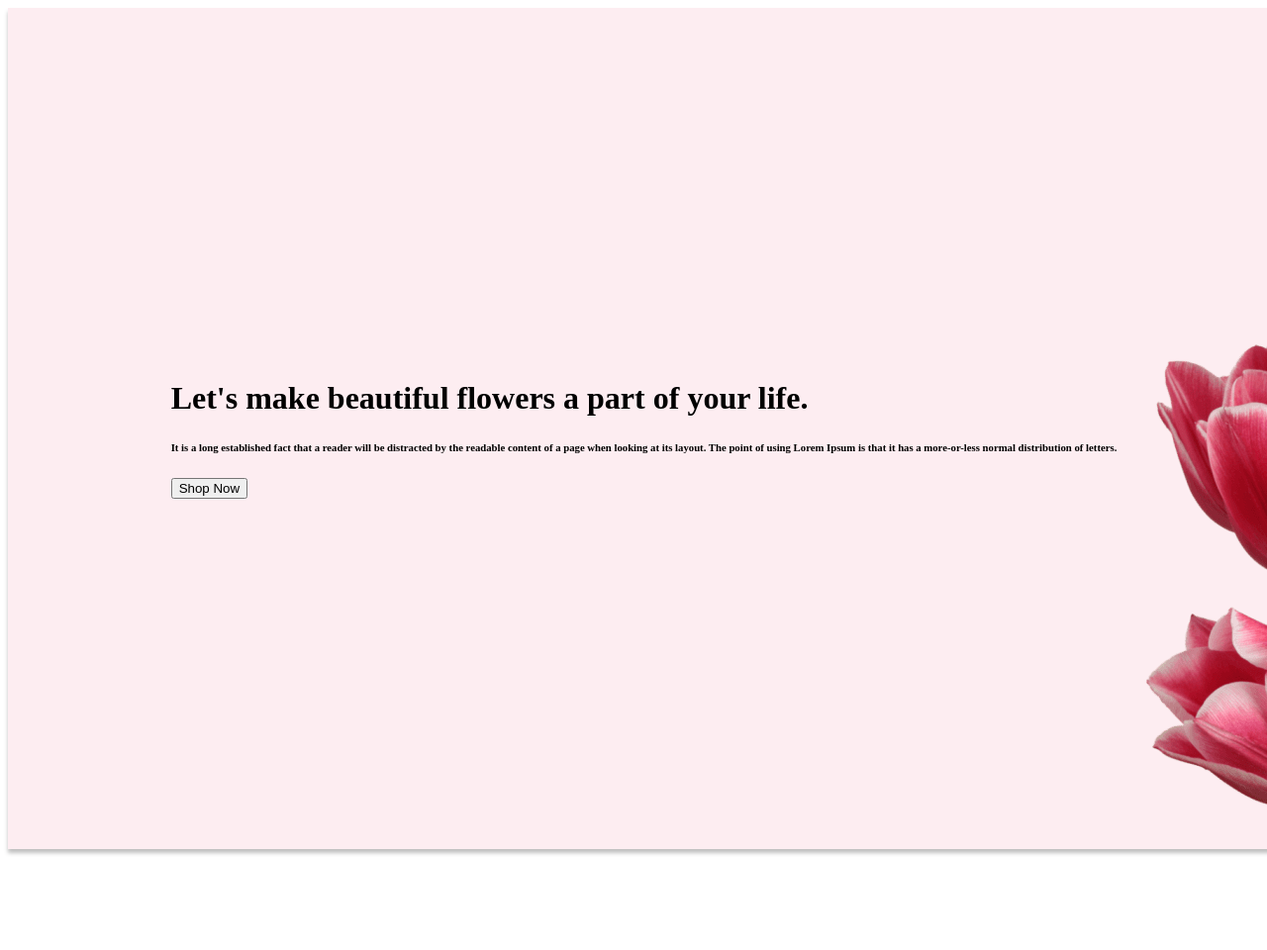
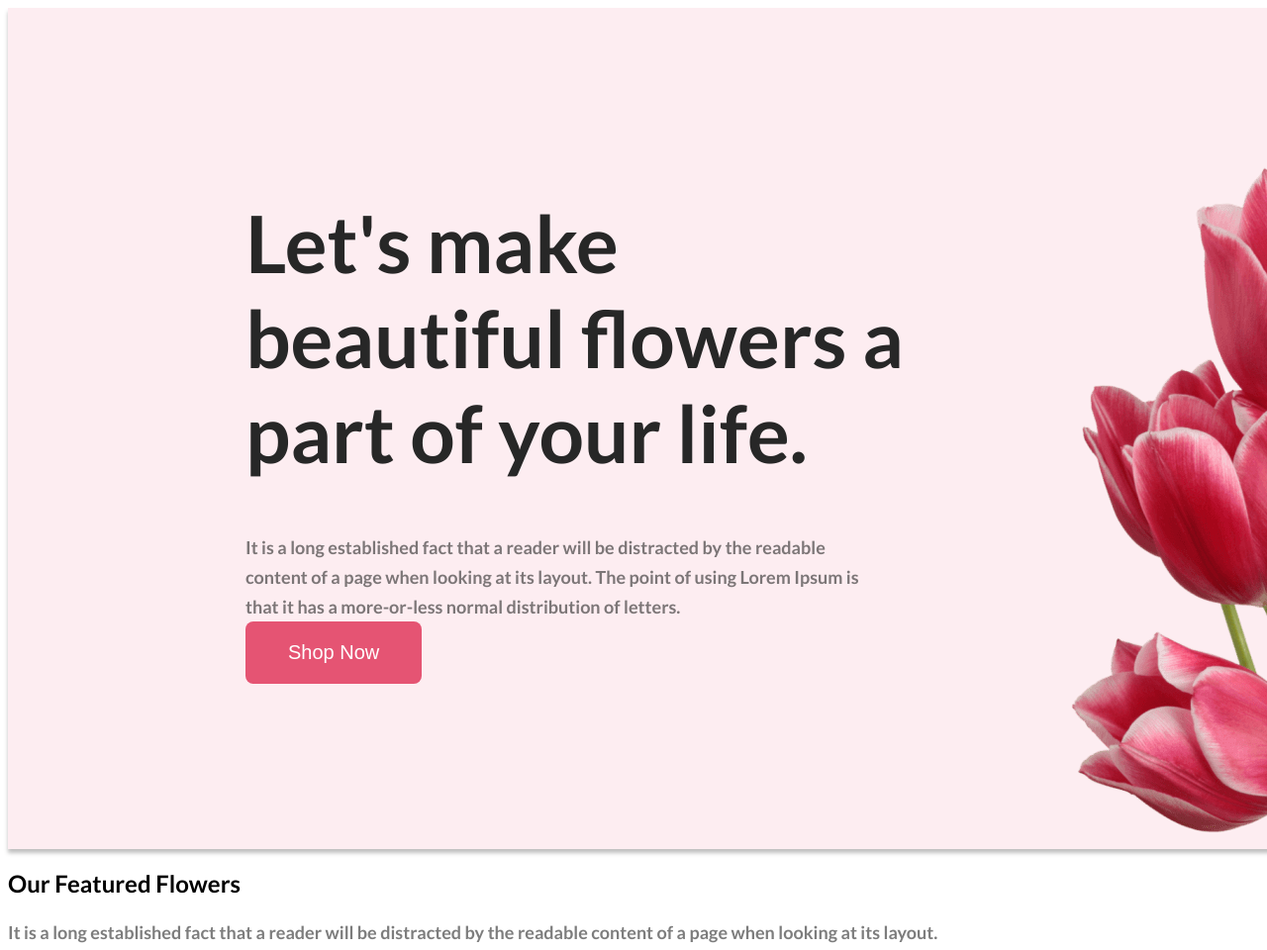
Before and after one commit to Shammo06/assignment1, a plain HTML site: page index.html in a window 1280 px wide. Shown: the top 960 px of the page at 99% size. Before the commit the page ends 866 px from the top, so only its background shows below. Drawn offline with Linux system fonts and the light colour scheme.

Commit message:
added header sectiion

```diff
--- a/index.html
+++ b/index.html
@@ -4,19 +4,27 @@
     <meta charset="UTF-8">
     <meta name="viewport" content="width=device-width, initial-scale=1.0">
     <title>Flower Shop</title>
+    <link rel="preconnect" href="https://fonts.googleapis.com">
+    <link rel="preconnect" href="https://fonts.gstatic.com" crossorigin>
+    <link href="https://fonts.googleapis.com/css2?family=Lato:wght@700&display=swap" rel="stylesheet">
     <link rel="stylesheet" href="style.css">
 </head>
 <body>
     <header>
         <div class="header-content">
-            <h1>Let's make beautiful flowers a part of your life.</h1>
-            <h6 class="text-primary">It is a long established fact that a reader will be distracted by the readable content of a page when looking at its layout. The point of using Lorem Ipsum is that it has a more-or-less normal distribution of letters.</h6>
+            <h1 class="head-title">Let's make beautiful flowers a part of your life.</h1>
+            <p class="text-primary">It is a long established fact that a reader will be distracted by the readable content of a page when looking at its layout. The point of using Lorem Ipsum is that it has a more-or-less normal distribution of letters.</p>
             <button class="btn-primary">Shop Now</button>
         </div>
-        <img src="flower asset/pngwing 10.png" alt="">
+        <img class="header-img" src="flower asset/pngwing 10.png" alt="">
     </header>
 
     <main>
+        <section class="text-section">
+            <h2 class="head-primary">Our Featured Flowers</h2>
+            <p class="text-primary">It is a long established fact that a reader will be distracted by the readable content of a page when looking at its layout.</p>
+        </section>
+
 
     </main>
 
--- a/style.css
+++ b/style.css
@@ -1,3 +1,6 @@
+body{
+    font-family: 'Lato', sans-serif;
+}
 header{
     width: 1920px;
     height: 850px;
@@ -5,10 +8,50 @@ header{
     background: rgba(229, 84, 115, 0.10);
     box-shadow: 0px 4px 4px 0px rgba(0, 0, 0, 0.25);
     display: flex;
-    justify-content: center;
+    justify-content: space-between;
     align-items: center;
 }
 
 .header-content{
+    padding-left: 240px;
+    max-width: 640px;
+    margin-bottom: 32px;
+    padding-left: 240px;
 
 }
+.head-title{
+    display: flex;
+    width: 708px;
+    flex-direction: column;
+    flex-shrink: 0;
+    color: #272727;
+    font-size: 80px;
+    font-style: normal;
+    font-weight: 800;
+    line-height: normal;
+}
+.text-primary{
+    margin: 0 auto;
+    color: rgba(39, 39, 39, 0.60);
+    font-size: 18px;
+    font-style: normal;
+    font-weight: 400;
+    line-height: 30px;
+}
+
+.btn-primary{
+    border-radius: 8px;
+    background: #E55473;
+    padding: 20px 43px;
+    gap: 10px;
+    color: #FFFFFF;
+    font-size: 20px;
+    border: none;
+}
+.header-img{
+    width: 635px;
+    height: 800px;
+    padding-right: 240px;
+    padding-bottom: 0px;
+    padding-top: 50px;
+}
```
